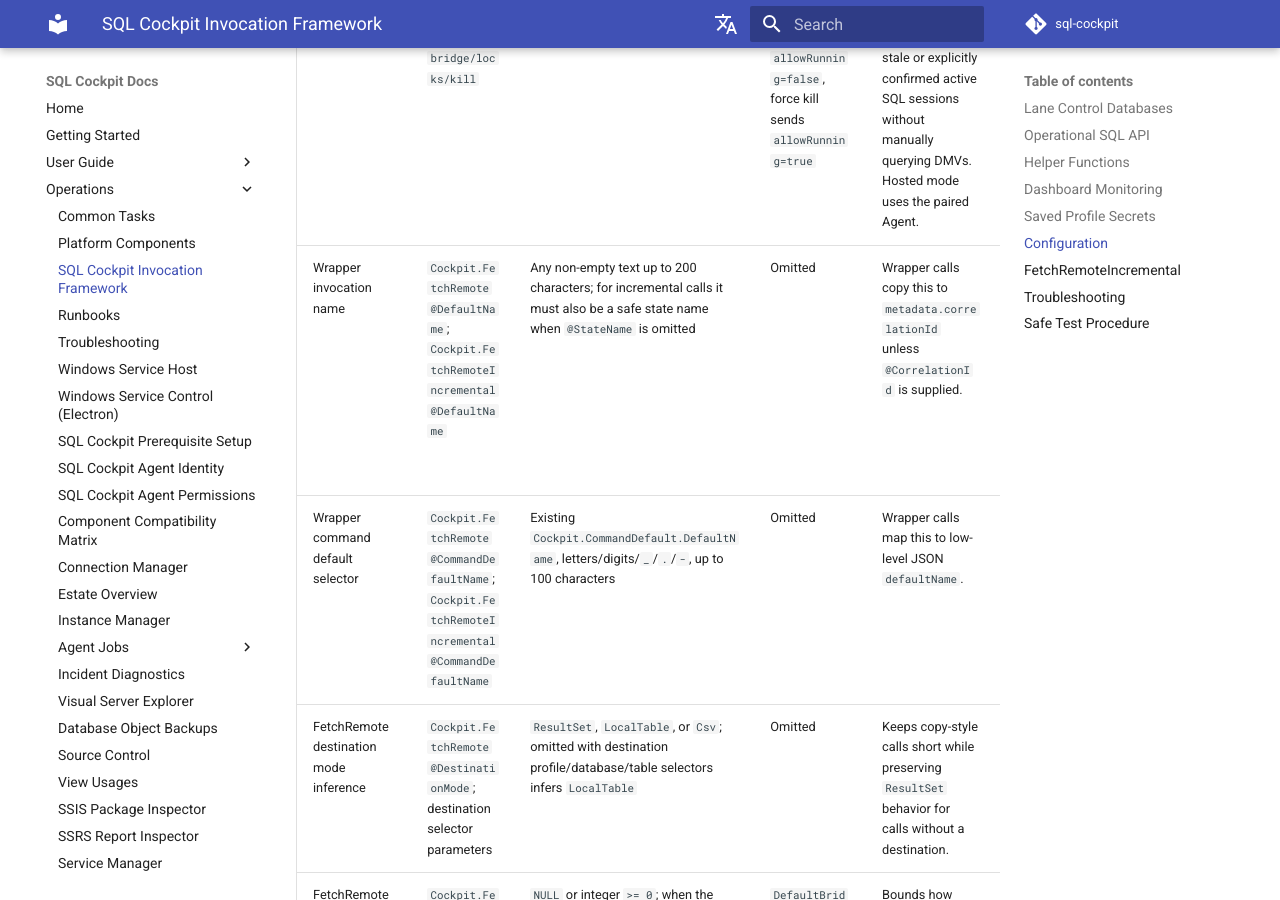
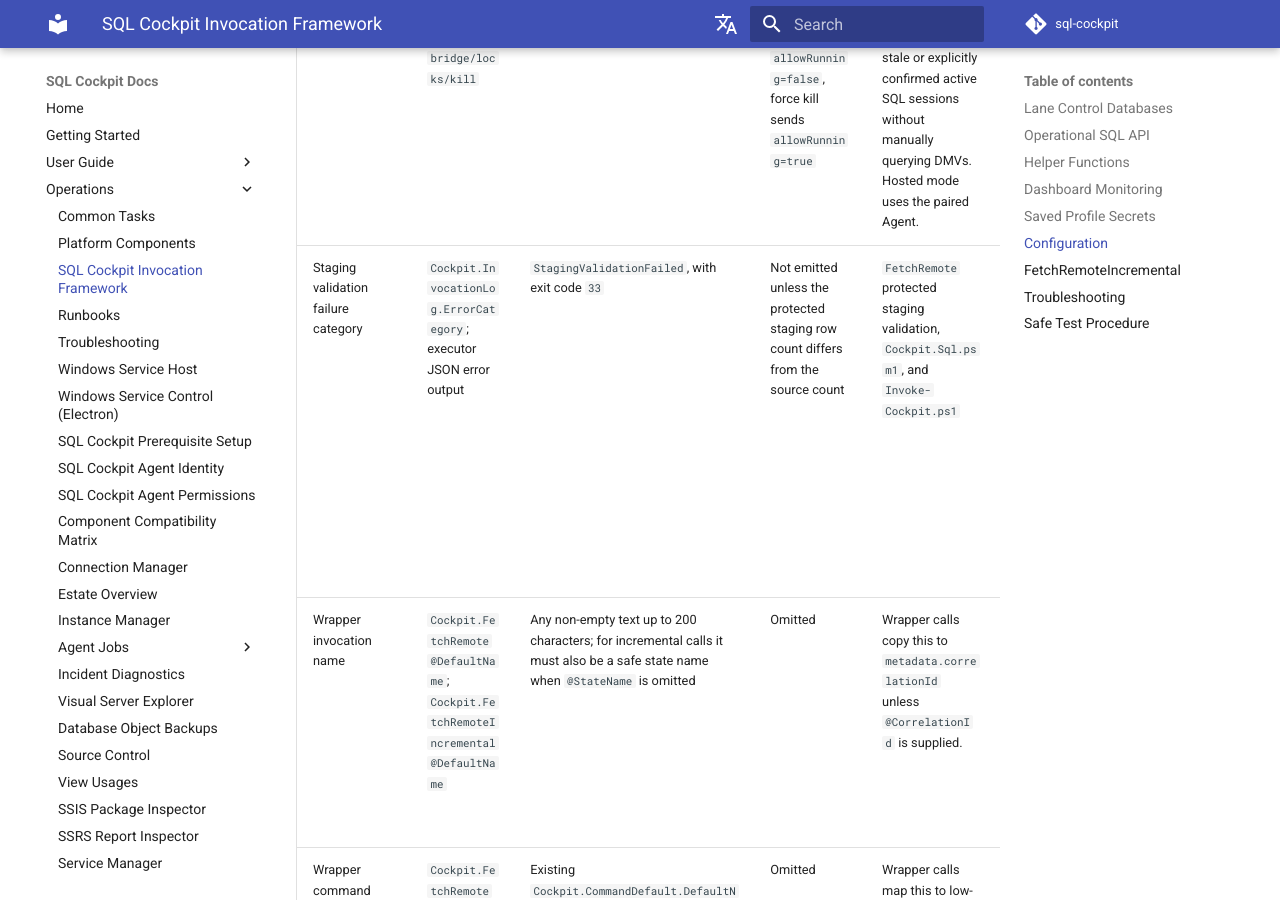
Before and after one commit to sql-cockpit/sql-cockpit-docs-source, an MkDocs documentation site: the page built from docs/operations/sql-cockpit-invocation-framework.md, in a window 1280 px wide and 900 px high, scrolled down 8776 px. Built offline with MkDocs 1.6.1 and Material for MkDocs 9.7.7, drawn with Linux system fonts in a browser that asks for light colours; comment, search, counter and statistics services are not loaded; the version menu is left out.

Commit message:
Document staging validation failures

```diff
--- a/docs/operations/sql-cockpit-invocation-framework.md
+++ b/docs/operations/sql-cockpit-invocation-framework.md
@@ -193,6 +193,7 @@
 | SQL Bridge dashboard refresh interval | Browser state in `/sql-bridge` | `Off`, `10`, `30`, `60`, `120`, or `300` seconds | `30` seconds | `/sql-bridge`, `/sql-bridge/history`, and `/sql-bridge/profiler` client polling of `/api/sql-bridge/invocations*` | Shorter intervals increase read load on the bridge control database. Profiler views also expose debug trace volume when statement tracing is enabled. | Use `Off` or a longer interval for shared monitoring screens; use `Started` plus a short interval only while actively watching a running invocation. |
 | SQL Bridge invocation cancellation | `/sql-bridge`; `POST /api/sql-bridge/invocations/{id}/cancel`; permission catalog entry `sqlBridge.invocations.cancel` | Invocation id GUID plus optional cancellation reason; permission granted by default only through the built-in Local Admin role | Standard User remains read-only; no automatic cancellation | Active Bridge Syncs and expanded History rows call `Cockpit.CancelBridgeInvocation` through the paired Agent. | High: the Agent executor is terminated and destination rollback can retain locks after the visible invocation changes state. | Confirm the destination and phase, click **Cancel sync**, then monitor invocation and lock status until rollback completes before retrying. |
 | SQL Bridge lock dashboard | `/sql-bridge/locks`; `GET /api/sql-bridge/locks`; `POST /api/sql-bridge/locks/kill` | Read requires `sqlBridge.locks.view`; kill requires `sqlBridge.locks.kill`; kill body accepts `sessionId`, optional `lockResource`, optional `reason`, optional `allowRunning` | Disabled kill button for users without kill permission; stale kill sends `allowRunning=false`, force kill sends `allowRunning=true` | Lets operators see blocked destination refresh locks and lets approved admins release stale or explicitly confirmed active SQL sessions without manually querying DMVs. Hosted mode uses the paired Agent. | High: SQL Server rolls back the target session and releases all locks it owns; large rollback can be lengthy. | Match invocation, destination, session id, host/login/program, and request state. Prefer cancellation for healthy invocations. Force-kill active SQL only after confirming impact, then wait for rollback before restarting. |
+| Staging validation failure category | `Cockpit.InvocationLog.ErrorCategory`; executor JSON error output | `StagingValidationFailed`, with exit code `33` | Not emitted unless the protected staging row count differs from the source count | `FetchRemote` protected staging validation, `Cockpit.Sql.psm1`, and `Invoke-Cockpit.ps1` | The destination replacement is deliberately not applied. The failure can indicate source rows changed during the copy, filtering behavior, triggers, or destination-side row effects. | Read the canonical invocation error for both row counts, confirm the existing destination is intact, investigate source/destination behavior, and retry only after the counts can remain consistent. |
 | Wrapper invocation name | `Cockpit.FetchRemote @DefaultName`; `Cockpit.FetchRemoteIncremental @DefaultName` | Any non-empty text up to 200 characters; for incremental calls it must also be a safe state name when `@StateName` is omitted | Omitted | Wrapper calls copy this to `metadata.correlationId` unless `@CorrelationId` is supplied. | Reusing an incremental name for unrelated work can reuse checkpoint state if no explicit `@StateName` is supplied. | Use job/table names such as `erpmdb_cloud_ib_allocation_copy`; pass `@CommandDefaultName` only for reusable JSON templates. |
 | Wrapper command default selector | `Cockpit.FetchRemote @CommandDefaultName`; `Cockpit.FetchRemoteIncremental @CommandDefaultName` | Existing `Cockpit.CommandDefault.DefaultName`, letters/digits/`_`/`.`/`-`, up to 100 characters | Omitted | Wrapper calls map this to low-level JSON `defaultName`. | Wrong defaults can point a copy at the wrong profile or destination. | Review `Cockpit.CommandDefault`, test low-volume copies, and keep `@DefaultName` for the run name. |
 | FetchRemote destination mode inference | `Cockpit.FetchRemote @DestinationMode`; destination selector parameters | `ResultSet`, `LocalTable`, or `Csv`; omitted with destination profile/database/table selectors infers `LocalTable` | Omitted | Keeps copy-style calls short while preserving `ResultSet` behavior for calls without a destination. | Accidental destination selectors can turn a preview into a write. | Pass `@DestinationMode = N'ResultSet'` for preview-only calls and review destination parameters before running. |
```
